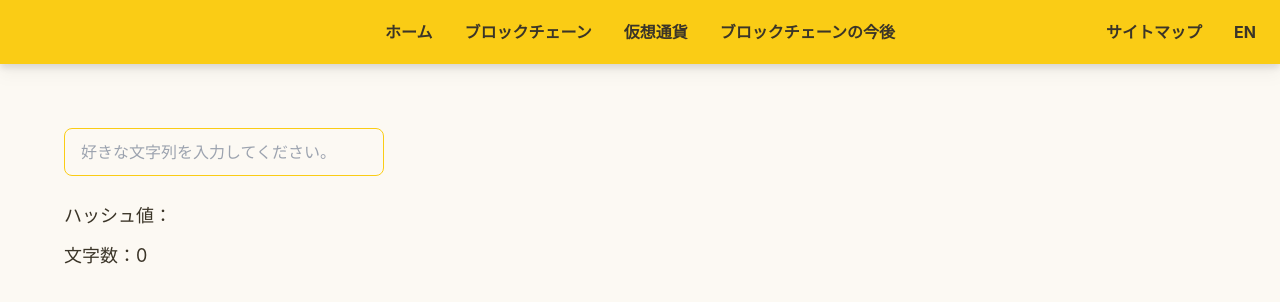
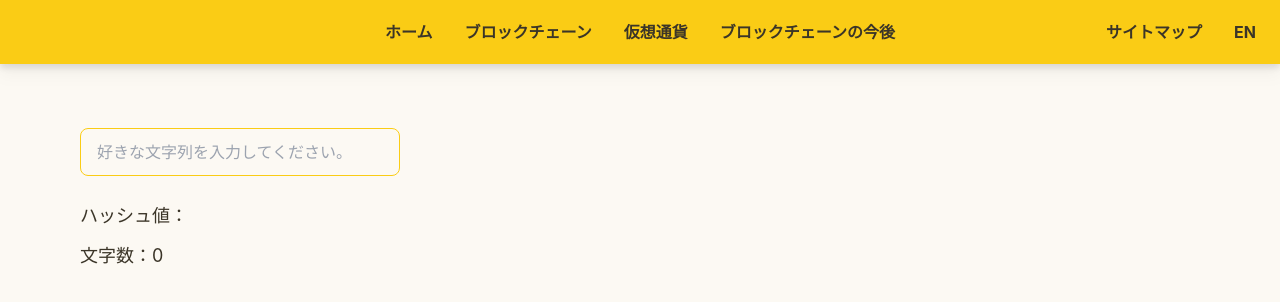
Before and after one commit to gatolife-creator/webcontest, a React (Create React App) app: page /test in a window 1280 px wide. Shown: the top 302 px of the page. Built offline with nearby package versions, Linux system fonts and the light colour scheme.

Commit message:
Mainコンポーネントを修正。

```diff
--- a/src/components/Main.tsx
+++ b/src/components/Main.tsx
@@ -8,7 +8,7 @@ export const Main = (props: { children: React.ReactNode }) => {
         initial={{ opacity: 0 }}
         animate={{ opacity: 1 }}
         exit={{ opacity: 0 }}
-        className="min-h-screen container sm:px-16 px-5 pt-32 pb-10 mb-20 leading-10"
+        className="min-h-screen w-full sm:px-20 px-8 pt-32 pb-10 mb-20 leading-10"
         style={{ fontSize: "18px" }}
       >
         {props.children}
```
